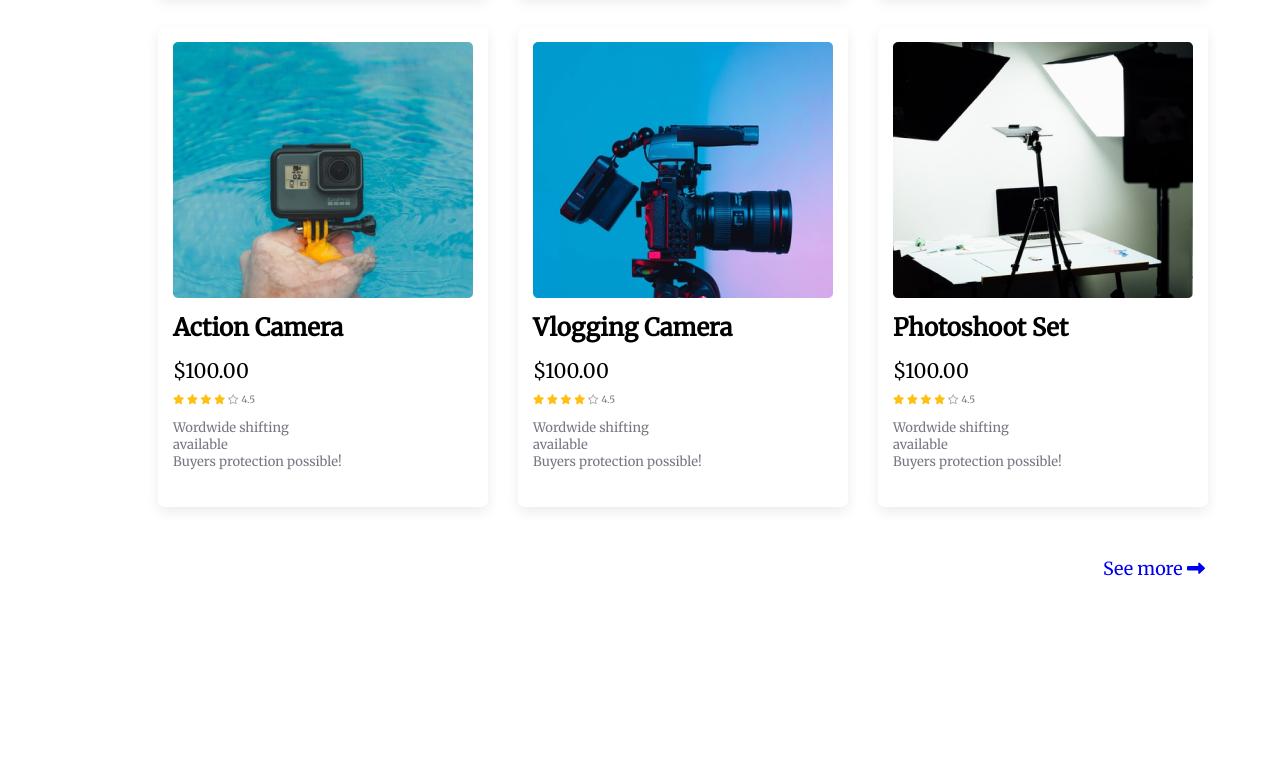
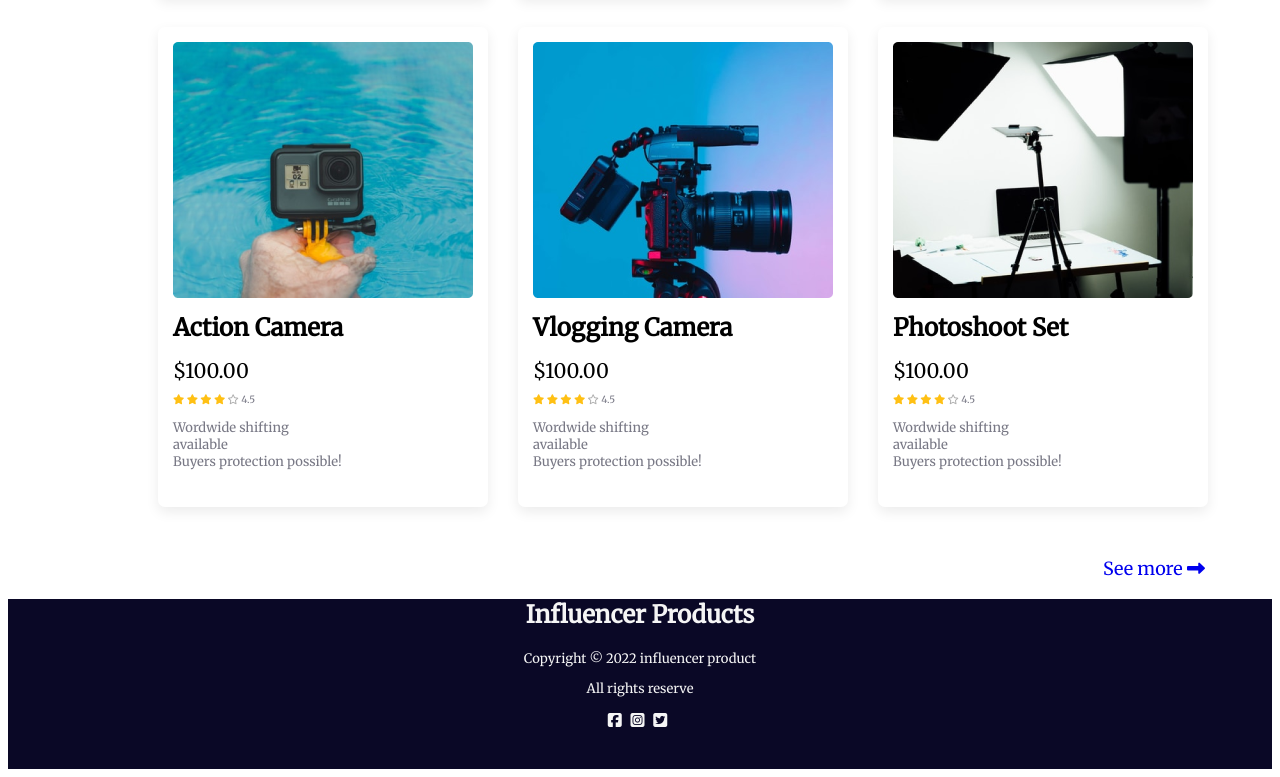
Before and after one commit to chamakkarmakar/influencer-product, a plain HTML site: page index.html in a window 1280 px wide. Shown: the part 1286-2063 px from the top of the page. Before the commit the page ends 1874 px from the top, so only its background shows below. Drawn offline with Linux system fonts and the light colour scheme.

Commit message:
footer added

```diff
--- a/index.html
+++ b/index.html
@@ -27,6 +27,7 @@
             </div>
         </section>
         <hr>
+
         <section class="products-collection">
             <h3>Popular Collection</h3>
             <div class="products">
@@ -130,7 +131,16 @@
             </div>
         </section>
 
-
+        <footer>
+                <h2>Influencer Products</h2>
+                <p>Copyright © 2022 influencer product</p>
+                <p>All rights reserve</p>
+                <div class="social-icon">
+                    <a href="#"><i class="fab fa-facebook-square"></i></a>
+                    <a href="#"><i class="fab fa-instagram-square"></i></a>
+                    <a href="#"><i class="fab fa-twitter-square"></i></a>
+                </div>
+        </footer>
     </main>
 </body>
 </html>
--- a/style.css
+++ b/style.css
@@ -113,3 +113,19 @@ Popular Collection
     color: #2e1114;
     font-size: 18px;
 }
+
+/* -----------------------
+footer
+------------------------- */
+footer{
+    width: 100%;
+    height: 170px;
+    background-color: #0A0826;
+    color: whitesmoke;
+    text-align: center;
+}
+
+.fab{
+    margin-right: 5px;
+    color: whitesmoke;
+}
```
